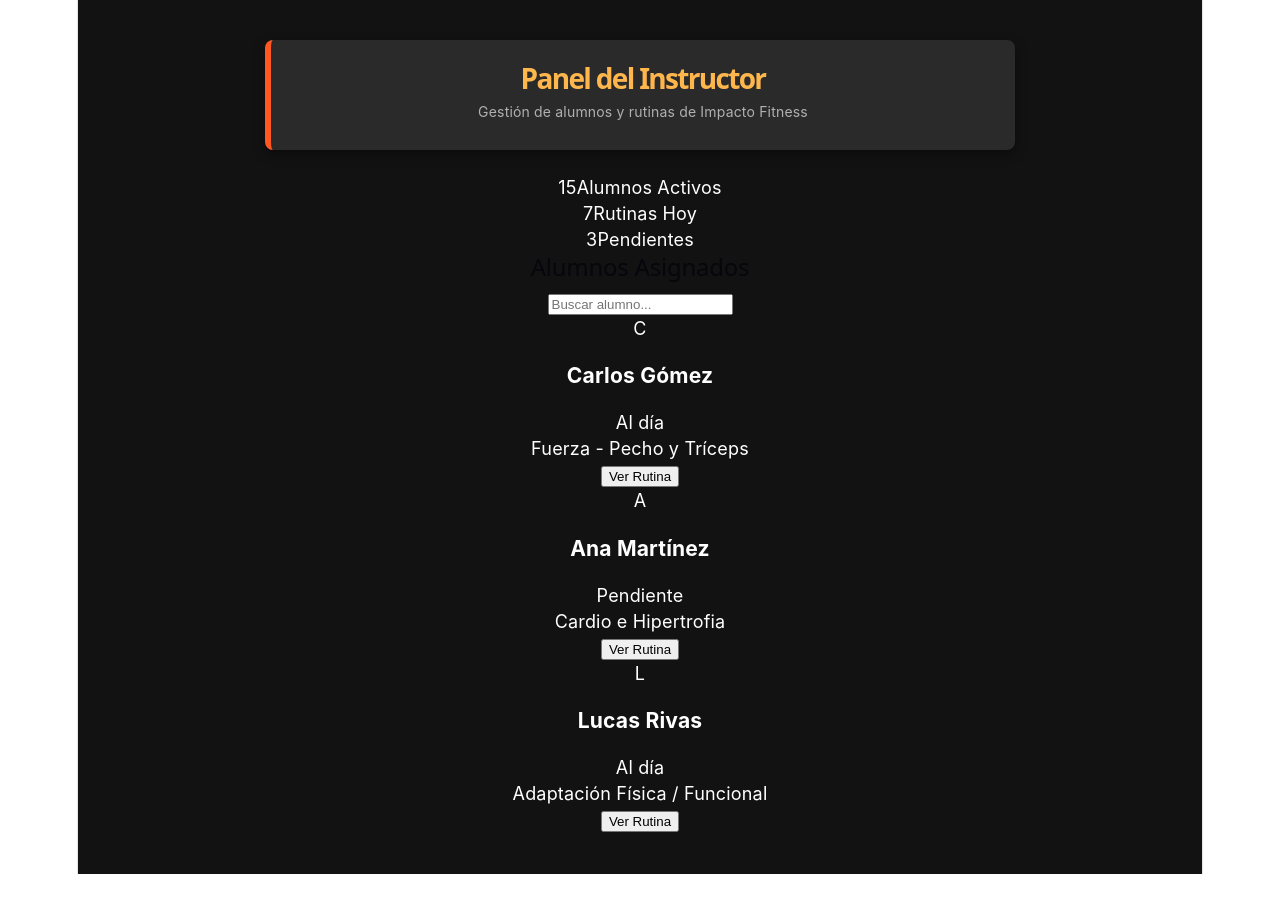
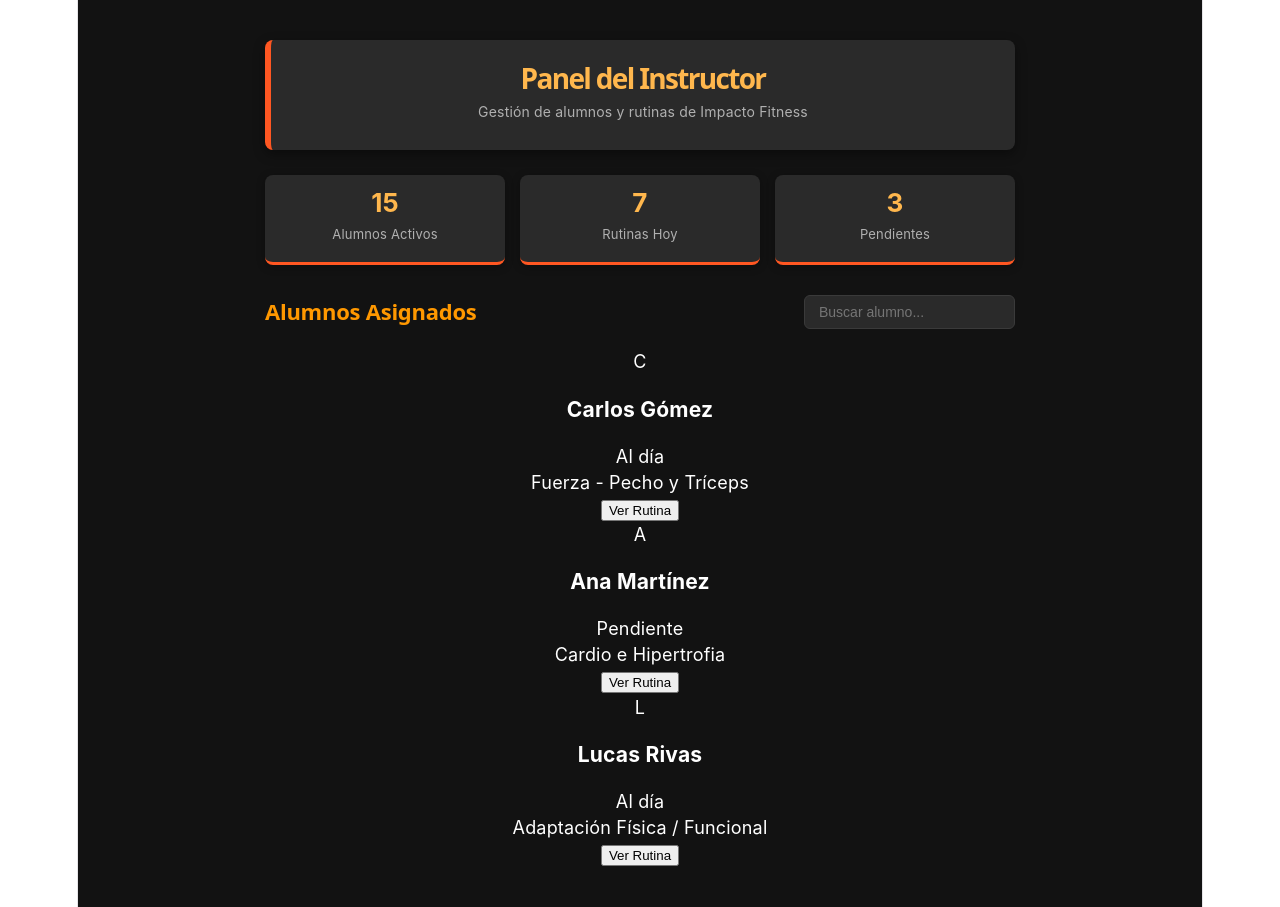
Before and after one commit to mateobaudracco22/ImpactoFitness, a React (Vite) app: page /instructor in a window 1280 px wide. Before the commit the page ends 874 px from the top, so only its background shows below. Built offline with nearby package versions, Linux system fonts and the light colour scheme.

Commit message:
Estilos CSS para tarjetas de métricas y un buscador de alumnos.

```diff
--- a/src/estilos/Instructor.css
+++ b/src/estilos/Instructor.css
@@ -49,3 +49,63 @@
   margin: 0;
   font-size: 14px;
 }
+.metrics-grid {
+  display: grid;
+  grid-template-columns: repeat(auto-fit, minmax(180px, 1fr));
+  gap: 15px;
+  margin-bottom: 30px;
+}
+
+.metric-card {
+  background-color: var(--bg-secundario);
+  border-radius: 8px;
+  padding: 15px;
+  text-align: center;
+  border-bottom: 3px solid var(--acento-principal);
+  box-shadow: 0 2px 8px rgba(0, 0, 0, 0.3);
+}
+
+.metric-number {
+  display: block;
+  font-size: 26px;
+  font-weight: bold;
+  color: var(--detalle-brillo);
+  margin-bottom: 4px;
+}
+
+.metric-label {
+  font-size: 13px;
+  color: var(--texto-gris);
+}
+
+/* 🌟 RELEVANTE: Estilo del buscador de alumnos */
+.section-header {
+  display: flex;
+  justify-content: space-between;
+  align-items: center;
+  margin-bottom: 20px;
+  flex-wrap: wrap;
+  gap: 10px;
+}
+
+.section-title {
+  color: var(--tono-medio);
+  font-size: 22px;
+  margin: 0;
+  font-weight: 600;
+}
+
+.search-input {
+  background-color: var(--bg-secundario);
+  border: 1px solid var(--borde-tarjeta);
+  border-radius: 6px;
+  padding: 8px 14px;
+  color: var(--texto-blanco);
+  font-size: 14px;
+  outline: none;
+  transition: border-color 0.2s ease;
+}
+
+.search-input:focus {
+  border-color: var(--acento-principal);
+}
--- a/src/estilos/instructor.css
+++ b/src/estilos/instructor.css
@@ -49,3 +49,63 @@
   margin: 0;
   font-size: 14px;
 }
+.metrics-grid {
+  display: grid;
+  grid-template-columns: repeat(auto-fit, minmax(180px, 1fr));
+  gap: 15px;
+  margin-bottom: 30px;
+}
+
+.metric-card {
+  background-color: var(--bg-secundario);
+  border-radius: 8px;
+  padding: 15px;
+  text-align: center;
+  border-bottom: 3px solid var(--acento-principal);
+  box-shadow: 0 2px 8px rgba(0, 0, 0, 0.3);
+}
+
+.metric-number {
+  display: block;
+  font-size: 26px;
+  font-weight: bold;
+  color: var(--detalle-brillo);
+  margin-bottom: 4px;
+}
+
+.metric-label {
+  font-size: 13px;
+  color: var(--texto-gris);
+}
+
+/* 🌟 RELEVANTE: Estilo del buscador de alumnos */
+.section-header {
+  display: flex;
+  justify-content: space-between;
+  align-items: center;
+  margin-bottom: 20px;
+  flex-wrap: wrap;
+  gap: 10px;
+}
+
+.section-title {
+  color: var(--tono-medio);
+  font-size: 22px;
+  margin: 0;
+  font-weight: 600;
+}
+
+.search-input {
+  background-color: var(--bg-secundario);
+  border: 1px solid var(--borde-tarjeta);
+  border-radius: 6px;
+  padding: 8px 14px;
+  color: var(--texto-blanco);
+  font-size: 14px;
+  outline: none;
+  transition: border-color 0.2s ease;
+}
+
+.search-input:focus {
+  border-color: var(--acento-principal);
+}
```
